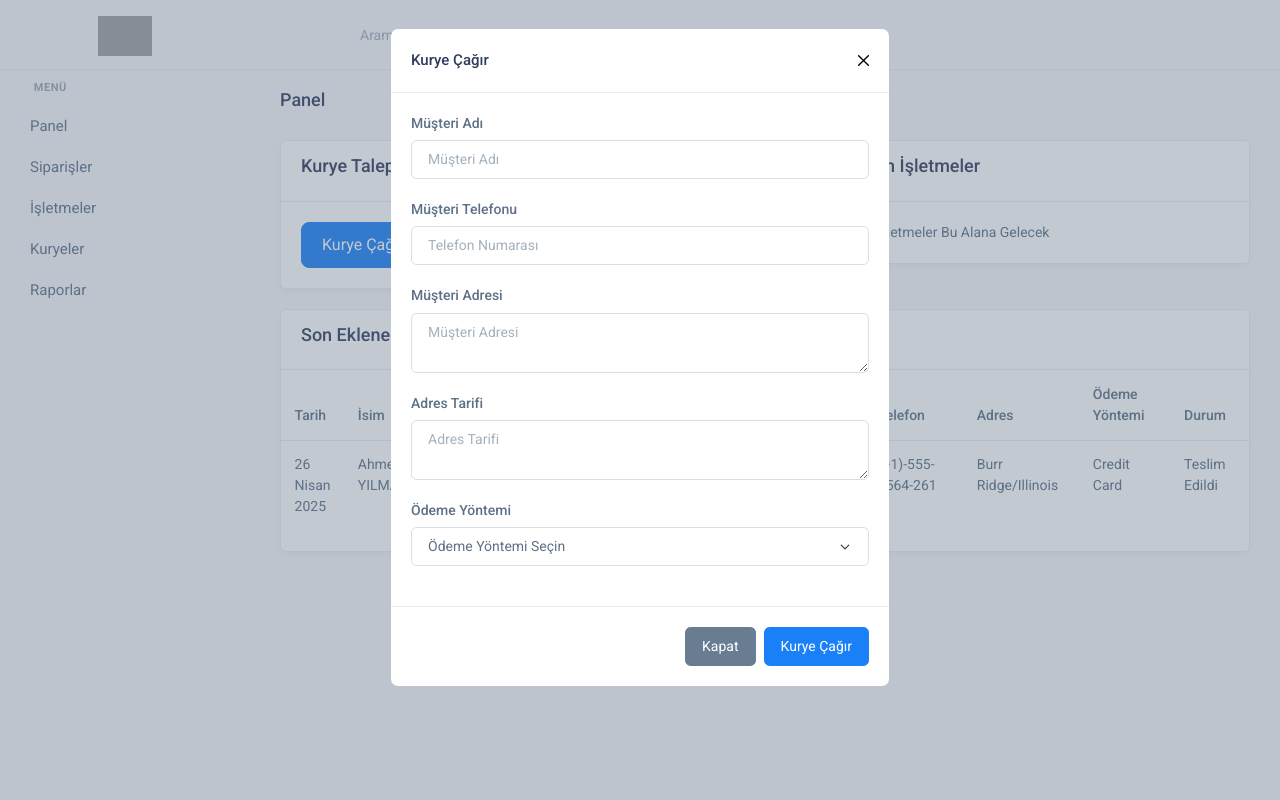
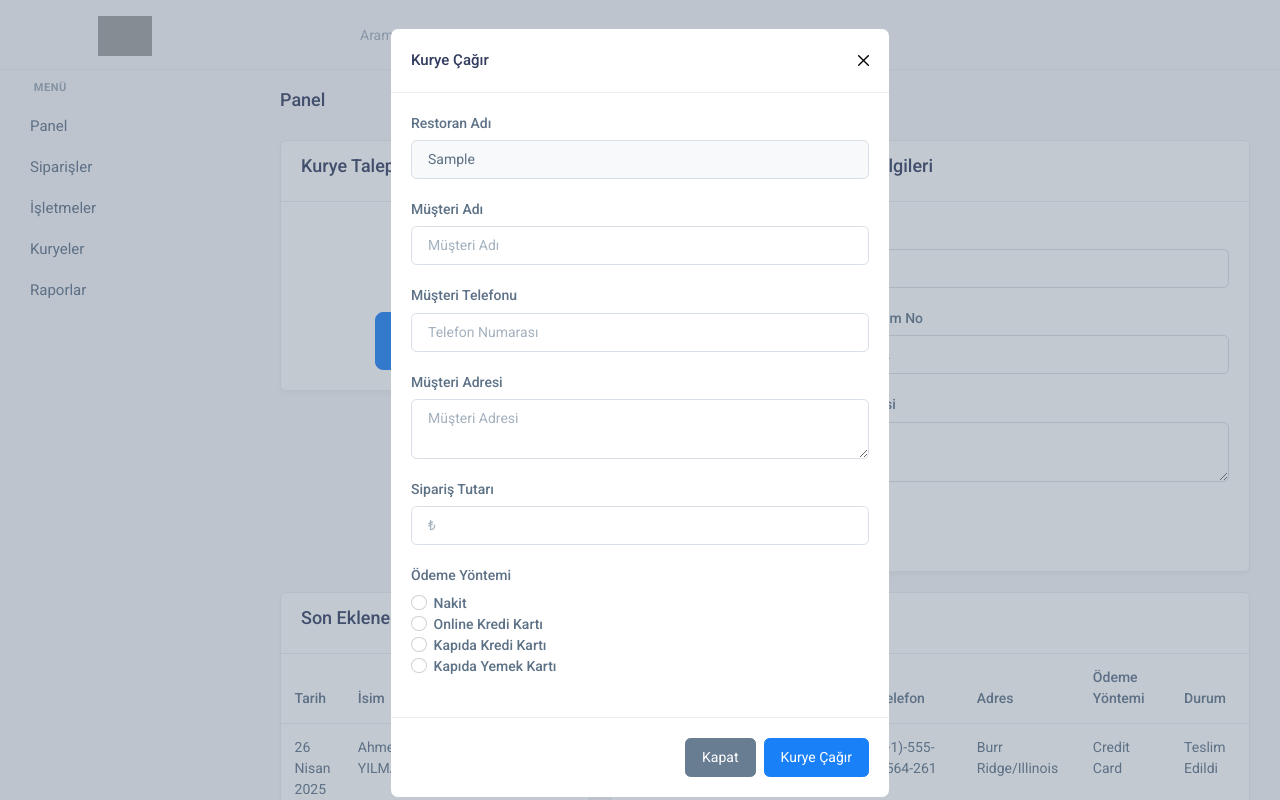
Before and after one commit to OceanWebStore/bingopaket, a PHP site: page /restoran/restopanel.php in a window 1280 px wide, after a click on "Kurye Çağır". Run offline with PHP 8.4, Linux system fonts and the light colour scheme; tables that the repository leaves empty or names only in its code hold one stand-in row (values such as "Sample post"); some libraries are stand-ins or nearby versions; grey boxes are pictures that could not be loaded.

Commit message:
Update restopanel.php

```diff
--- a/restoran/restopanel.php
+++ b/restoran/restopanel.php
@@ -10,6 +10,25 @@
     //     header('Location: giris-yap.php');
     //     exit;
     // }
+
+    // Restoran Bilgileri ÇEKME
+    $restoranAdi = "";
+    $restoranIletisim = "";
+    $restoranAdres = "";
+
+    try {
+        $pdo = new PDO("mysql:host=localhost;dbname=oceanweb_kurye;charset=utf8mb4", "oceanweb_kuryeuser", "ko61tu61.");
+        $pdo->setAttribute(PDO::ATTR_ERRMODE, PDO::ERRMODE_EXCEPTION);
+        // Son eklenen restoranı al
+        $stmt = $pdo->query("SELECT * FROM restoranlar ORDER BY id DESC LIMIT 1");
+        if ($row = $stmt->fetch(PDO::FETCH_ASSOC)) {
+            $restoranAdi = htmlspecialchars($row['restoran_adi']);
+            $restoranIletisim = htmlspecialchars($row['restoran_iletisim']);
+            $restoranAdres = htmlspecialchars($row['restoran_adres']);
+        }
+    } catch (PDOException $e) {
+        // Bağlantı hatası varsa inputlar boş kalsın
+    }
     ?>
     <!-- Title Meta -->
     <meta charset="utf-8" />
@@ -41,6 +60,8 @@
 
     <!-- Theme Config js -->
     <script src="assets/js/config.js"></script>
+    <!-- Bootstrap Icons CDN for motor icon -->
+    <link rel="stylesheet" href="https://cdn.jsdelivr.net/npm/bootstrap-icons@1.11.3/font/bootstrap-icons.min.css">
 </head>
 
 <body>
@@ -108,28 +129,52 @@
                     <h4>Panel</h4>
                 </div>
 
-                <!-- Kurye Talep Ekranı -->
+                <!-- Kurye Talep Ekranı ve Restoran Bilgileri -->
                 <div class="row">
                     <div class="col-lg-6">
                         <div class="card">
                             <div class="card-header">
                                 <h4>Kurye Talep Ekranı</h4>
                             </div>
-                            <div class="card-body">
-                                <!-- Kurye Çağır Butonu -->
-                                <button class="btn btn-primary btn-lg" data-bs-toggle="modal" data-bs-target="#kuryeCagirModal">Kurye Çağır</button>
+                            <div class="card-body d-flex flex-column align-items-center justify-content-center">
+                                <div class="mb-3 text-center">
+                                    <svg xmlns="http://www.w3.org/2000/svg" width="70" height="70" fill="#007bff" class="bi bi-truck-front" viewBox="0 0 16 16">
+                                      <path d="M4 9a1 1 0 1 0 0 2 1 1 0 0 0 0-2Zm8 1a1 1 0 1 1-2 0 1 1 0 0 1 2 0Zm-9-2V8c0-1.35.79-2.5 2-3.16V2a2 2 0 0 1 2-2h2a2 2 0 0 1 2 2v2.84A3.001 3.001 0 0 1 13 8v1h1.5a.5.5 0 0 1 .5.5V12a2 2 0 0 1-2 2h-1a2 2 0 0 1-2-2H7a2 2 0 0 1-2 2h-1a2 2 0 0 1-2-2V9.5a.5.5 0 0 1 .5-.5H3zm1-1h8v-1a2 2 0 0 0-2-2H7a2 2 0 0 0-2 2v1zm-1 3.5v.5a1 1 0 0 0 1 1h1a1 1 0 0 0 1-1v-.5H4zm8 0v.5a1 1 0 0 0 1 1h1a1 1 0 0 0 1-1v-.5h-3z"/>
+                                    </svg>
+                                </div>
+                                <button class="btn btn-primary btn-lg px-5 d-flex align-items-center justify-content-center" data-bs-toggle="modal" data-bs-target="#kuryeCagirModal" style="font-size: 1.5rem;">
+                                    <svg xmlns="http://www.w3.org/2000/svg" width="30" height="30" fill="white" class="bi bi-truck-front me-2" viewBox="0 0 16 16">
+                                      <path d="M4 9a1 1 0 1 0 0 2 1 1 0 0 0 0-2Zm8 1a1 1 0 1 1-2 0 1 1 0 0 1 2 0Zm-9-2V8c0-1.35.79-2.5 2-3.16V2a2 2 0 0 1 2-2h2a2 2 0 0 1 2 2v2.84A3.001 3.001 0 0 1 13 8v1h1.5a.5.5 0 0 1 .5.5V12a2 2 0 0 1-2 2h-1a2 2 0 0 1-2-2H7a2 2 0 0 1-2 2h-1a2 2 0 0 1-2-2V9.5a.5.5 0 0 1 .5-.5H3zm1-1h8v-1a2 2 0 0 0-2-2H7a2 2 0 0 0-2 2v1zm-1 3.5v.5a1 1 0 0 0 1 1h1a1 1 0 0 0 1-1v-.5H4zm8 0v.5a1 1 0 0 0 1 1h1a1 1 0 0 0 1-1v-.5h-3z"/>
+                                    </svg>
+                                    Kurye Çağır
+                                </button>
                             </div>
                         </div>
                     </div>
 
-                    <!-- Son Eklenen İşletmeler -->
+                    <!-- Restoran Bilgileri -->
                     <div class="col-lg-6">
                         <div class="card">
                             <div class="card-header">
-                                <h4>Son Eklenen İşletmeler</h4>
+                                <h4>Restoran Bilgileri</h4>
                             </div>
                             <div class="card-body">
-                                Son Eklenen İşletmeler Bu Alana Gelecek
+                                <form id="restoranBilgileriForm">
+                                    <div class="mb-3">
+                                        <label for="restoranAdi" class="form-label">Restoran Adı</label>
+                                        <input type="text" class="form-control" id="restoranAdi" name="restoranAdi" placeholder="Restoran Adı" required value="<?php echo $restoranAdi; ?>">
+                                    </div>
+                                    <div class="mb-3">
+                                        <label for="restoranIletisim" class="form-label">Restoran İletişim No</label>
+                                        <input type="text" class="form-control" id="restoranIletisim" name="restoranIletisim" placeholder="İletişim Numarası" required value="<?php echo $restoranIletisim; ?>">
+                                    </div>
+                                    <div class="mb-3">
+                                        <label for="restoranAdres" class="form-label">Restoran Adresi</label>
+                                        <textarea class="form-control" id="restoranAdres" name="restoranAdres" rows="2" placeholder="Adres" required><?php echo $restoranAdres; ?></textarea>
+                                    </div>
+                                    <button type="submit" class="btn" style="background-color:#007bff; color:#fff;">Kaydet</button>
+                                </form>
+                                <div id="restoranKayitSonuc" style="margin-top:10px;"></div>
                             </div>
                         </div>
                     </div>
@@ -220,6 +265,10 @@
                 <form id="kuryeCagirForm">
                     <div class="modal-body">
                         <div class="mb-3">
+                            <label class="form-label">Restoran Adı</label>
+                            <input type="text" class="form-control" id="modalRestoranAdi" value="<?php echo $restoranAdi; ?>" readonly style="background:#f8f9fa;">
+                        </div>
+                        <div class="mb-3">
                             <label for="musteriAdi" class="form-label">Müşteri Adı</label>
                             <input type="text" class="form-control" id="musteriAdi" placeholder="Müşteri Adı" required>
                         </div>
@@ -232,18 +281,27 @@
                             <textarea class="form-control" id="musteriAdresi" rows="2" placeholder="Müşteri Adresi" required></textarea>
                         </div>
                         <div class="mb-3">
-                            <label for="adresTarifi" class="form-label">Adres Tarifi</label>
-                            <textarea class="form-control" id="adresTarifi" rows="2" placeholder="Adres Tarifi"></textarea>
+                            <label for="siparisTutari" class="form-label">Sipariş Tutarı</label>
+                            <input type="number" step="0.01" min="0" class="form-control" id="siparisTutari" placeholder="₺" required>
                         </div>
                         <div class="mb-3">
-                            <label for="odemeYontemi" class="form-label">Ödeme Yöntemi</label>
-                            <select class="form-select" id="odemeYontemi" required>
-                                <option value="">Ödeme Yöntemi Seçin</option>
-                                <option value="Online Ödeme">Online Ödeme</option>
-                                <option value="Nakit">Nakit</option>
-                                <option value="Kapıda Kredi Kartı">Kapıda Kredi Kartı</option>
-                                <option value="Kapıda Yemek Kartı">Kapıda Yemek Kartı</option>
-                            </select>
+                            <label class="form-label d-block">Ödeme Yöntemi</label>
+                            <div class="form-check">
+                                <input class="form-check-input" type="radio" name="odemeYontemi" id="odemeNakit" value="Nakit" required>
+                                <label class="form-check-label" for="odemeNakit">Nakit</label>
+                            </div>
+                            <div class="form-check">
+                                <input class="form-check-input" type="radio" name="odemeYontemi" id="odemeOnlineKredi" value="Online Kredi Kartı" required>
+                                <label class="form-check-label" for="odemeOnlineKredi">Online Kredi Kartı</label>
+                            </div>
+                            <div class="form-check">
+                                <input class="form-check-input" type="radio" name="odemeYontemi" id="odemeKapidaKredi" value="Kapıda Kredi Kartı" required>
+                                <label class="form-check-label" for="odemeKapidaKredi">Kapıda Kredi Kartı</label>
+                            </div>
+                            <div class="form-check">
+                                <input class="form-check-input" type="radio" name="odemeYontemi" id="odemeKapidaYemek" value="Kapıda Yemek Kartı" required>
+                                <label class="form-check-label" for="odemeKapidaYemek">Kapıda Yemek Kartı</label>
+                            </div>
                         </div>
                     </div>
                     <div class="modal-footer">
@@ -260,57 +318,28 @@
     <script src="assets/js/app.js"></script>
     <script src="https://cdn.jsdelivr.net/npm/bootstrap@5.3.0-alpha1/dist/js/bootstrap.bundle.min.js"></script>
 
-
-    <!-- Form Submit Handler -->
+    <!-- Kurye Çağır Formu JS -->
     <script>
         document.getElementById('kuryeCagirForm').addEventListener('submit', function(event) {
             event.preventDefault();
+            const restoranAdi = document.getElementById('modalRestoranAdi').value;
             const musteriAdi = document.getElementById('musteriAdi').value;
             const musteriTelefonu = document.getElementById('musteriTelefonu').value;
             const musteriAdresi = document.getElementById('musteriAdresi').value;
-            const adresTarifi = document.getElementById('adresTarifi').value;
-            const odemeYontemi = document.getElementById('odemeYontemi').value;
+            const siparisTutari = document.getElementById('siparisTutari').value;
+            const odemeYontemi = document.querySelector('input[name="odemeYontemi"]:checked') ? document.querySelector('input[name="odemeYontemi"]:checked').value : "";
 
-            console.log('Kurye Çağrısı Yapıldı:', {
-                musteriAdi,
-                musteriTelefonu,
-                musteriAdresi,
-                adresTarifi,
-                odemeYontemi
-            });
-
-            alert('Kurye çağrısı başarıyla oluşturuldu!');
-            const modal = bootstrap.Modal.getInstance(document.getElementById('kuryeCagirModal'));
-            modal.hide();
-        });
-    </script>
-    <!-- Vendor Javascript -->
-<script src="assets/js/vendor.min.js"></script>
-<script src="assets/js/app.js"></script>
-
-<!-- Form Submit Handler -->
-<script>
-    document.getElementById('kuryeCagirForm').addEventListener('submit', function(event) {
-        event.preventDefault();
-
-        // Form verilerini al
-        const musteriAdi = document.getElementById('musteriAdi').value;
-        const musteriTelefonu = document.getElementById('musteriTelefonu').value;
-        const musteriAdresi = document.getElementById('musteriAdresi').value;
-        const adresTarifi = document.getElementById('adresTarifi').value;
-        const odemeYontemi = document.getElementById('odemeYontemi').value;
-
-        // Veriyi sunucuya gönder
             fetch('../update_panel.php', {
                 method: 'POST',
                 headers: {
                     'Content-Type': 'application/json',
                 },
                 body: JSON.stringify({
+                    restoranAdi,
                     musteriAdi,
                     musteriTelefonu,
                     musteriAdresi,
-                adresTarifi,
+                    siparisTutari,
                     odemeYontemi
                 })
             })
@@ -318,9 +347,8 @@
             .then(data => {
                 if (data.success) {
                     // Sesli bildirim
-                const msg = new SpeechSynthesisUtterance(`Kurye çağrısı başarıyla oluşturuldu!`);
+                    const msg = new SpeechSynthesisUtterance(`Bingo Kurye Çağrısı Oluşturuldu. Kısa Süre İçerisinde Kuryemiz Kapınızda !!`);
                     window.speechSynthesis.speak(msg);
-
 
                     alert('Kurye çağrısı başarıyla oluşturuldu!');
                 } else {
@@ -336,8 +364,38 @@
             modal.hide();
         });
     </script>
+
+    <!-- Restoran Bilgileri Formu JS -->
+    <script>
+    document.getElementById('restoranBilgileriForm').addEventListener('submit', function(event) {
+        event.preventDefault();
+        const restoranAdi = document.getElementById('restoranAdi').value;
+        const restoranIletisim = document.getElementById('restoranIletisim').value;
+        const restoranAdres = document.getElementById('restoranAdres').value;
+
+        fetch('../restoran_kaydet.php', {
+            method: 'POST',
+            headers: { 'Content-Type': 'application/json' },
+            body: JSON.stringify({
+                restoranAdi,
+                restoranIletisim,
+                restoranAdres
+            })
+        })
+        .then(response => response.json())
+        .then(data => {
+            const sonucDiv = document.getElementById('restoranKayitSonuc');
+            if(data.success){
+                sonucDiv.innerHTML = '<span style="color:green;">Restoran başarıyla kaydedildi.</span>';
+                // Form reset edilmez, bilgiler ekranda kalır.
+            } else {
+                sonucDiv.innerHTML = '<span style="color:red;">' + (data.message || 'Kayıt sırasında hata oluştu.') + '</span>';
+            }
+        })
+        .catch(() => {
+            document.getElementById('restoranKayitSonuc').innerHTML = '<span style="color:red;">Bir hata oluştu.</span>';
+        });
+    });
+    </script>
 </body>
 </html>
-</body>
-
-</html>
```
Lines whose indentation alone changed are shown as unchanged.
